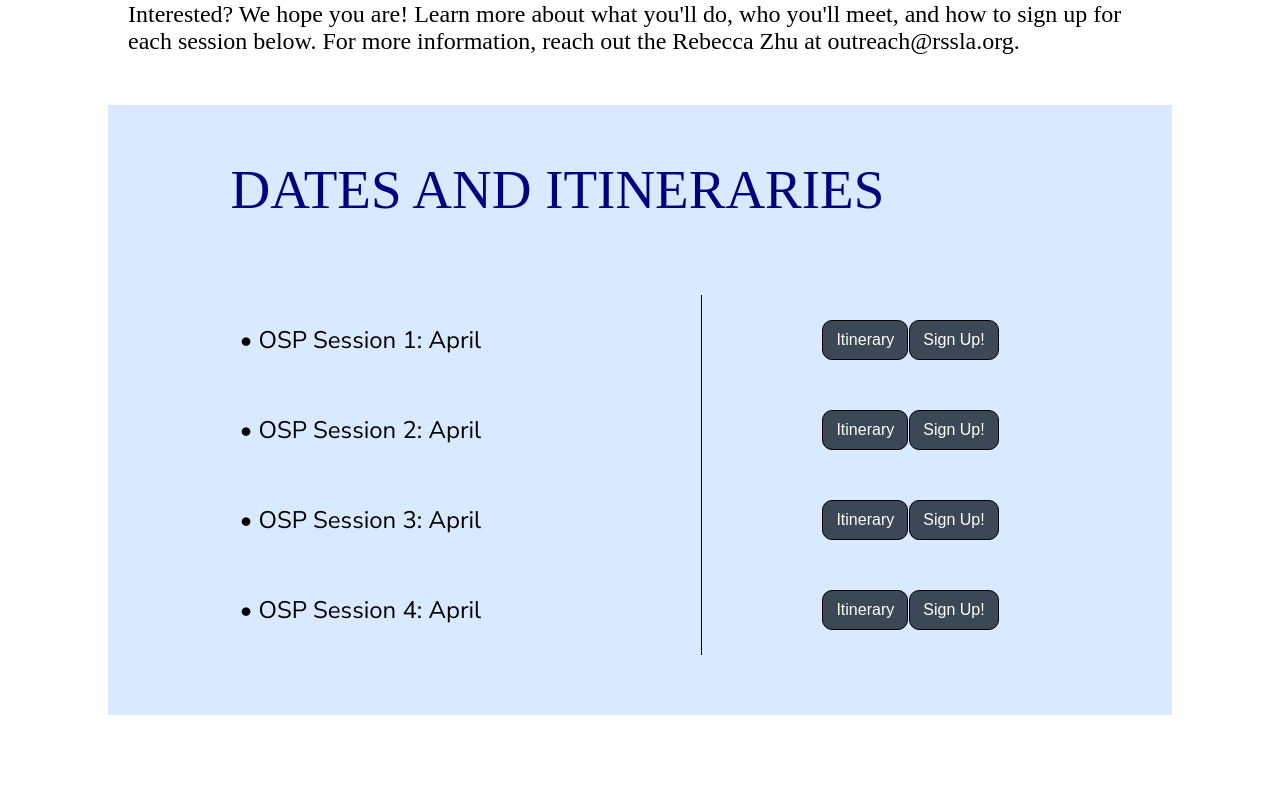
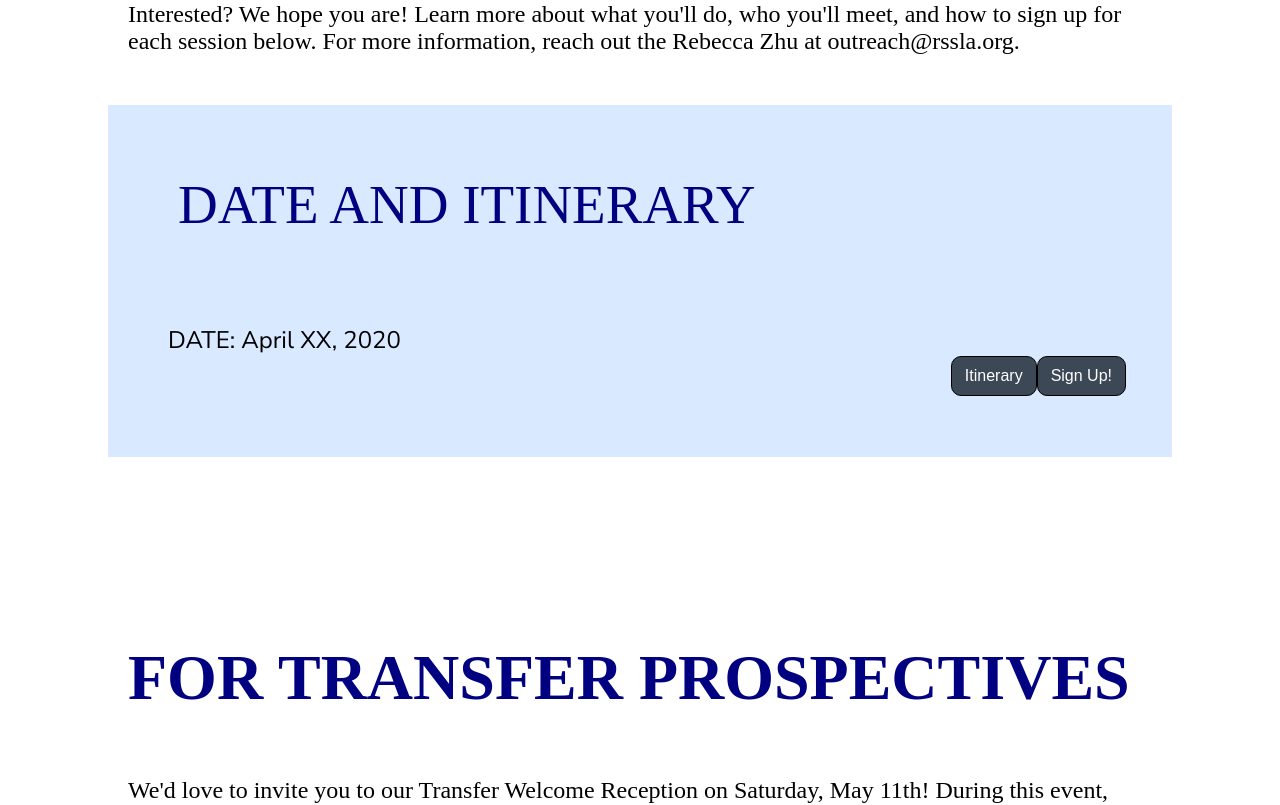
Before and after one commit to james-y-yoon/rssla, a React (Create React App) app: page /prospectives in a window 1280 px wide. Shown: the part 1640-2445 px from the top of the page. Built offline with nearby package versions, Linux system fonts and the light colour scheme; a web font is replaced by a local one.

Commit message:
updatessssssss

```diff
--- a/src/pages/Prospectives.css
+++ b/src/pages/Prospectives.css
@@ -38,7 +38,8 @@
     background-image: linear-gradient(
         rgba(0,0,0,0.7),
         rgba(0,0,0,0.7)
-      ), url("https://s3-alpha-sig.figma.com/img/36f4/283f/5b2017c194eb2e6009c1689d734cae4d?Expires=1580083200&Signature=Yhearw2fzGWotzi7pEvRf8HS3-KficuItRYom4OVELC-wS-SGE5IdqEiG6i13TFk4Wkvi8t3gXJLJMfs9DfJelKpopZotTkiXcofzcr4a9d~PppQlTg0Wz3f6P0EXGwCWZ3nvNg6NTW6zwF0GVJxAUc5bXrwWPwYRW~6uhH1QUgCgSE2E8hYAlzZjfBQ-kfURgr7dVz4WTx5e5J0tA-6g1iKgNsmnMg1mWp9rXqeijwDBF4IAs6YKVMkjIeXYCKGYr0-kkYdkrKnvjmuzBjfcrRpAGCAC-eyjfSyQmE2T~EYHispDe8rUazOXIkZWmXPvt3nKIHBJLyMWeHurHQLsg__&Key-Pair-Id=APKAINTVSUGEWH5XD5UA");
+      ), url("http://rssla.org/img/banner-bg5.jpg");
+    /* background-repeat: no-repeat; */
     background-size: cover;
     /* height: 100vh; */
 }
@@ -78,7 +79,6 @@
     padding: 20px;
 
     background-color: #D9E9FF;
-
     margin: auto;
 }
 
@@ -90,24 +90,18 @@
 .capital-heading {
     font-size: 55px;
     color: navy;
+    line-height: 60px;
     font-style: normal;
     width: 80%;
     padding: 50px;
-
-    margin: auto;
     font-family: Overpass Mono;
 }
 
 table {
-    width: 85%;
     margin: auto;
     border-collapse: collapse;
-}
-
-td.vertical-line {
-    border-right: solid 1px black;
-    padding-top: 30px;
-    padding-bottom: 30px;
+    align-self: right;
+    margin-right: 0px;
 }
 
 .table-prospectives {
@@ -122,10 +116,8 @@ td.vertical-line {
     text-align: center;
     font-family: Overpass Mono;
     font-style: SemiBold;
-}
-
-.left-padding {
-    padding-left: 15%;
+    padding-left: 8%;
+    padding-right: 8%;
 }
 
 .button-1 {
@@ -257,6 +249,7 @@ td.vertical-line {
 
     margin: auto;
     margin-top: 5%;
+    margin-bottom: 10%;
 
     width: 80%;
 }
--- a/src/pages/Prospectives.js
+++ b/src/pages/Prospectives.js
@@ -47,30 +47,31 @@ function Prospectives() {
 
                 <div class = "body-3-prospectives">
                     <div class = "capital-heading">
-                            DATES AND ITINERARIES
+                        DATE AND ITINERARY
                     </div>
                     <div class = "table-prospectives">
+                        <p>DATE: April XX, 2020</p>
                         <table>
                             <tr>
-                                    <td class = "vertical-line">• OSP Session 1: April</td>
-                                    <td class = "button-wrap left-padding"><button class = "button-1">Itinerary</button></td>
-                                    <td class = "button-wrap"><button class = "button-1">Sign Up!</button></td>
+                                {/* <td class = "vertical-line"></td> */}
+                                <td class = "button-wrap"><button class = "button-1">Itinerary</button></td>
+                                <td class = "button-wrap"><button class = "button-1">Sign&nbsp;Up!</button></td>
                             </tr>
-                                <tr>
+                            {/* <tr>
                                 <td class = "vertical-line">• OSP Session 2: April</td>
-                                    <td class = "button-wrap left-padding"><button class = "button-1">Itinerary</button></td>
+                                <td class = "button-wrap"><button class = "button-1">Itinerary</button></td>
                                 <td class = "button-wrap"><button class = "button-1">Sign Up!</button></td>
                             </tr>
                             <tr>
                                 <td class = "vertical-line">• OSP Session 3: April</td>
-                                    <td class = "button-wrap left-padding"><button class = "button-1">Itinerary</button></td>
+                                <td class = "button-wrap"><button class = "button-1">Itinerary</button></td>
                                 <td class = "button-wrap"><button class = "button-1">Sign Up!</button></td>
                             </tr>
                             <tr>
                                 <td class = "vertical-line">• OSP Session 4: April</td>
-                                    <td class = "button-wrap left-padding"><button class = "button-1">Itinerary</button></td>
+                                <td class = "button-wrap"><button class = "button-1">Itinerary</button></td>
                                 <td class = "button-wrap"><button class = "button-1">Sign Up!</button></td>
-                                </tr>
+                            </tr> */}
                         </table>
                     </div>
 
@@ -112,7 +113,7 @@ function Prospectives() {
                         <table>
                             <tr>
                                 <td></td>
-                                    <td class = "button-wrap left-padding"><button class = "button-1">Itinerary</button></td>
+                                <td class = "button-wrap"><button class = "button-1">Itinerary</button></td>
                                 <td class = "button-wrap"><button class = "button-1">Sign Up!</button></td>
                             </tr>
                             <br/><br/>
```
Lines whose indentation alone changed are shown as unchanged.
